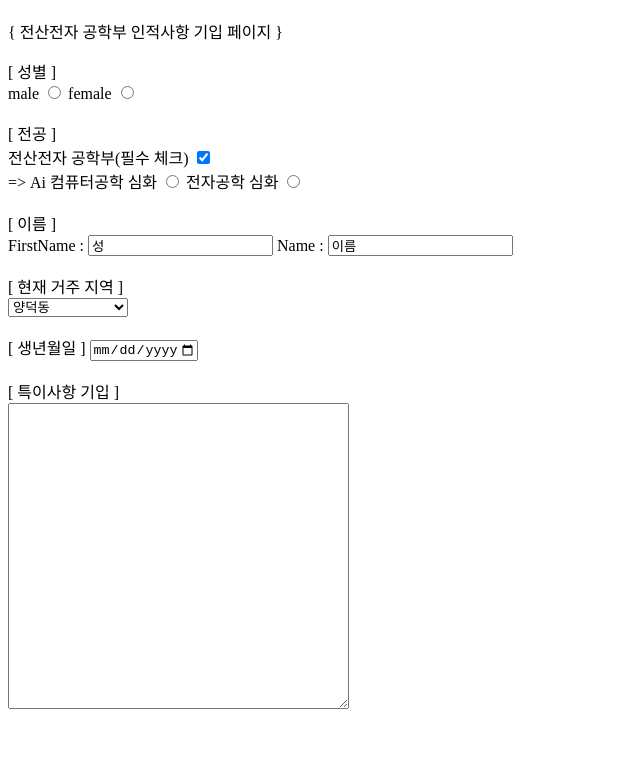
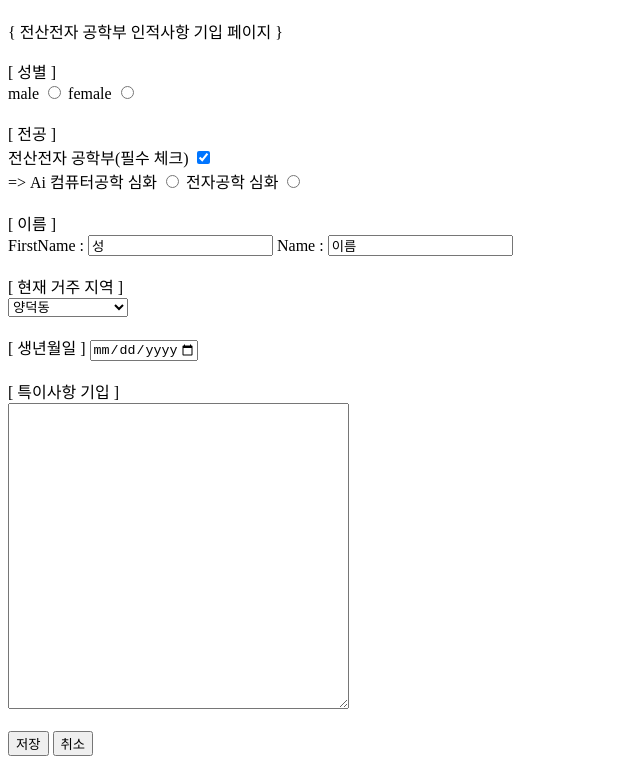
Before and after one commit to seongju1015/FormPage, a plain HTML site: page form.html in a window 1280 px wide. Shown: the part 61-825 px from the top of the page, without its empty margins (0-640 px from the left). Before the commit the page ends 800 px from the top, so only its background shows below. Drawn offline with Linux system fonts and the light colour scheme.

Commit message:
upload form.html

```diff
--- a/form.html
+++ b/form.html
@@ -57,8 +57,13 @@
 
         <div className="specialThing">
             <label>[ 특이사항 기입 ]</label><br>
-            <textarea name="special" rows=20 cols=40></textarea>
+            <textarea name="special" rows=20 cols=40></textarea><br>
 
+        </div><br>
+
+        <div className ="final">
+            <input type = 'submit' value = '저장'>
+            <input type = 'reset' value = '취소'>
         </div>
 
     </form>
```
